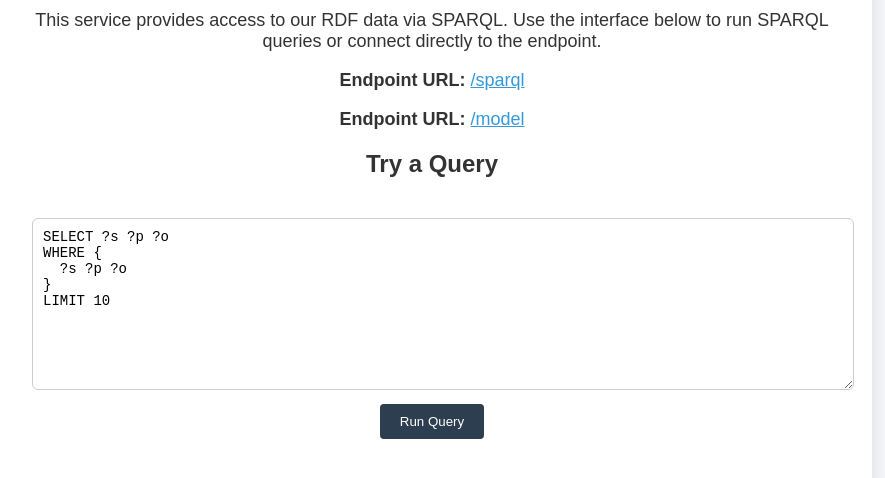
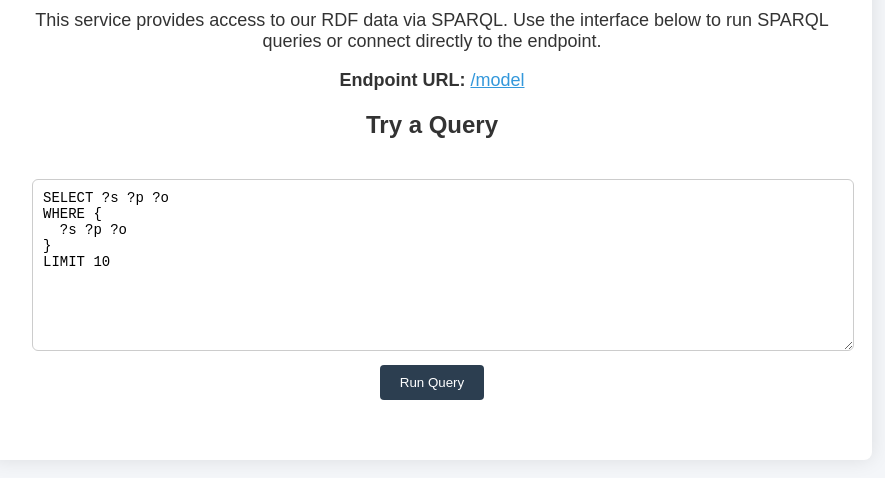
Before and after one commit to ShehabEldeenAyman/BackendForGraphDB, a website: page index.html in a window 1280 px wide. Shown: the part 170-648 px from the top of the page, without its empty margins (208-1093 px from the left). Drawn offline with Linux system fonts and the light colour scheme.

Commit message:
Update index.html

```diff
--- a/index.html
+++ b/index.html
@@ -72,7 +72,6 @@
     <h1>Welcome to the SPARQL Endpoint</h1>
     <p>This service provides access to our RDF data via SPARQL. Use the interface below to run SPARQL queries or connect directly to the endpoint.</p>
 
-    <p><strong>Endpoint URL:</strong> <a href="/sparql" target="_blank">/sparql</a></p>
     <p><strong>Endpoint URL:</strong> <a href="/model" target="_blank">/model</a></p>
 
     <h2>Try a Query</h2>
```
